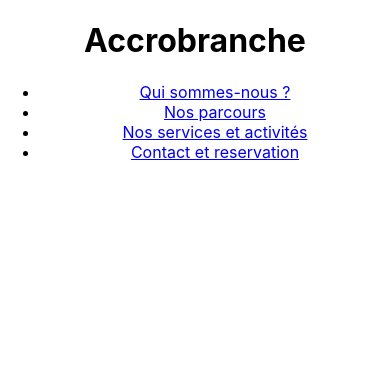
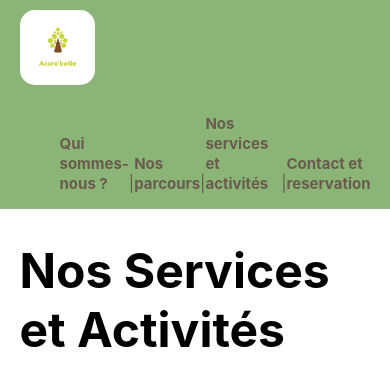
Before and after one commit to ValentinM27/Accrobranche, a React (Create React App) app: page /#/activities in a window 390 px wide. Shown: the top 386 px of the page. Built offline with nearby package versions, Linux system fonts and the light colour scheme.

Commit message:
Style NavBar (non responsive) + Création de components

```diff
--- a/src/App.css
+++ /dev/null
@@ -1,38 +0,0 @@
-.App {
-  text-align: center;
-}
-
-.App-logo {
-  height: 40vmin;
-  pointer-events: none;
-}
-
-@media (prefers-reduced-motion: no-preference) {
-  .App-logo {
-    animation: App-logo-spin infinite 20s linear;
-  }
-}
-
-.App-header {
-  background-color: #282c34;
-  min-height: 100vh;
-  display: flex;
-  flex-direction: column;
-  align-items: center;
-  justify-content: center;
-  font-size: calc(10px + 2vmin);
-  color: white;
-}
-
-.App-link {
-  color: #61dafb;
-}
-
-@keyframes App-logo-spin {
-  from {
-    transform: rotate(0deg);
-  }
-  to {
-    transform: rotate(360deg);
-  }
-}
--- a/src/App.js
+++ b/src/App.js
@@ -1,6 +1,6 @@
-import './App.css';
+import './styles/Global.css';
 import { HashRouter, Route, Switch } from "react-router-dom";
-import { Navigation, About, Activities, Contact, Routes } from "./components";
+import { Home, Navigation, About, Activities, Contact, Routes } from "./components";
 
 function App() {
   return (
@@ -11,10 +11,11 @@ function App() {
           </header>
 
           <Switch>
+              <Route path="/" exact component={() => <Home />} />
               <Route path="/about" exact component={() => <About />} />
               <Route path="/routes" exact component={() => <Routes />} />
               <Route path="/activities" exact component={() => <Activities />} />
-              <Route path="/contact" exact compoennt={() => <Contact />} />
+              <Route path="/contact" exact component={() => <Contact />} />
           </Switch>
       </HashRouter>
     </div>
--- a/src/components/About.jsx
+++ b/src/components/About.jsx
@@ -3,8 +3,11 @@ import React, {Component} from 'react';
 class About extends Component {
     render() {
         return (
-            <div>
-                <h1>HELLO</h1>
+            <div className="content">
+                <div>
+                    <h1>Qui sommes nous ?</h1>
+                </div>
+
             </div>
         );
     }
--- a/src/components/Activities.jsx
+++ b/src/components/Activities.jsx
@@ -3,8 +3,8 @@ import React, {Component} from 'react';
 class Activities extends Component {
     render() {
         return (
-            <div>
-
+            <div className="content">
+                <h1>Nos Services et Activités</h1>
             </div>
         );
     }
--- a/src/components/Contact.jsx
+++ b/src/components/Contact.jsx
@@ -3,8 +3,8 @@ import React, {Component} from 'react';
 class Contact extends Component {
     render() {
         return (
-            <div>
-
+            <div className="content">
+                <h1>Demande de renseignements et réservation</h1>
             </div>
         );
     }
--- /dev/null
+++ b/src/components/Home.jsx
@@ -0,0 +1,14 @@
+import React, {Component} from 'react';
+
+class Home extends Component {
+    render() {
+        return (
+            <div className="home">
+                <h1>Accrobranche</h1>
+                <h2>Lorem Ipsum</h2>
+            </div>
+        );
+    }
+}
+
+export default Home;
--- a/src/components/Navigation.jsx
+++ b/src/components/Navigation.jsx
@@ -1,12 +1,16 @@
 import React from "react";
 import {Link, withRouter} from "react-router-dom";
+
+import logo_accrobatie from "../images/logo-accrobatie.png";
 
 function Navigation (props) {
     return (
         <div className="navigation">
 
             <div className="navigation-logo">
-                <h1>Accrobranche</h1>
+                <Link to="/">
+                    <img className="navigation-logo-detail" src={logo_accrobatie} alt="Logo Accro'batie" />
+                </Link>
             </div>
 
             <nav className="navbar">
@@ -16,19 +20,19 @@ function Navigation (props) {
                             Qui sommes-nous ?
                         </Link>
                     </li>
-
+                    |
                     <li className="navigation-list-element">
                         <Link to="/routes">
                             Nos parcours
                         </Link>
                     </li>
-
+                    |
                     <li className="navigation-list-element">
                         <Link to="/activities">
                             Nos services et activités
                         </Link>
                     </li>
-
+                    |
                     <li className="navigation-list-element">
                         <Link to="/contact">
                             Contact et reservation
--- a/src/components/Routes.jsx
+++ b/src/components/Routes.jsx
@@ -3,8 +3,8 @@ import React, {Component} from 'react';
 class Routes extends Component {
     render() {
         return (
-            <div>
-
+            <div className="content">
+                <h1>Nos parcours</h1>
             </div>
         );
     }
--- a/src/components/index.js
+++ b/src/components/index.js
@@ -1,3 +1,4 @@
+export { default as Home } from "./Home";
 export { default as Navigation } from "./Navigation";
 export { default as About } from "./About";
 export { default as Activities } from "./Activities";
--- /dev/null
+++ b/src/styles/Global.css
@@ -0,0 +1,140 @@
+/* Styles généraux */
+.content {
+    width: 90%;
+    margin: 50px auto;
+    animation-name: BottomToTop;
+    animation-duration: 2s;
+}
+
+@keyframes BottomToTop {
+    from {
+        margin-top: 100%;
+    }
+    to {
+        margin-top: 50px;
+    }
+}
+
+.content h1 {
+    font-size: 3em;
+}
+
+.content h2 {
+    font-size: 2em;
+}
+
+.content p {
+    font-size: 1.15em;
+    text-align: justify;
+}
+
+@media (max-width: 700px) {
+    .content{
+        margin-top: 0;
+        width: 90%;
+        animation-name: BottomToTop;
+        animation-duration: 2s;
+    }
+
+    @keyframes BottomToTop {
+        from {
+            margin-top: 100%;
+        }
+        to {
+            margin-top: 0;
+            width: 90%;
+        }
+    }
+
+    .content li{
+        font-size: 0.75em;
+    }
+
+    .content ul {
+        padding: 0.5em;
+    }
+}
+
+/* Gestion de Navigation.jsx */
+header::after {
+    content: '';
+    display: table;
+    clear: both;
+}
+
+header {
+    background: #8ab576;
+}
+
+.navigation {
+    color: #6b5b4f;
+    width: 90%;
+    margin: 0 auto;
+}
+
+.navbar {
+    float: right;
+    margin: 0 auto;
+}
+
+.navigation-list {
+    height: 100%;
+    display: flex;
+    justify-content: center;
+    align-items: flex-end;
+}
+
+.navigation-list-element {
+    float: right;
+    list-style-type: none;
+}
+
+.navigation-list-element a {
+    font-size: 15px;
+    font-weight: bold;
+    text-decoration: none;
+    color: #6b5b4f;
+}
+
+.navigation-list-element a:hover {
+    color: #ffe3cf;
+    transition: ease-in-out 0.5s;
+}
+
+.navigation-logo {
+    margin-top: 10px;
+    float: left;
+}
+
+.navigation-logo-detail {
+    width: 75px;
+    height: auto;
+    border-radius: 15px;
+    transition: 1s;
+}
+
+.navigation-logo-detail:hover {
+    border-radius: 50%;
+    transition: 0.25s;
+}
+
+.navigation-logo a {
+    text-decoration: none;
+    font-size: 3em;
+}
+
+/* Navbar pour écran supérieur à 700px */
+@media (min-width: 700px) {
+    .navbar {
+        margin: 0;
+        padding: 0;
+    }
+
+    .navigation-list {
+        padding-top: 25px;
+    }
+
+    .navigation-list-element {
+        margin: auto 15px auto 15px;
+    }
+}
```
Also changed, not shown: src/images/logo-accrobatie.png (added).
